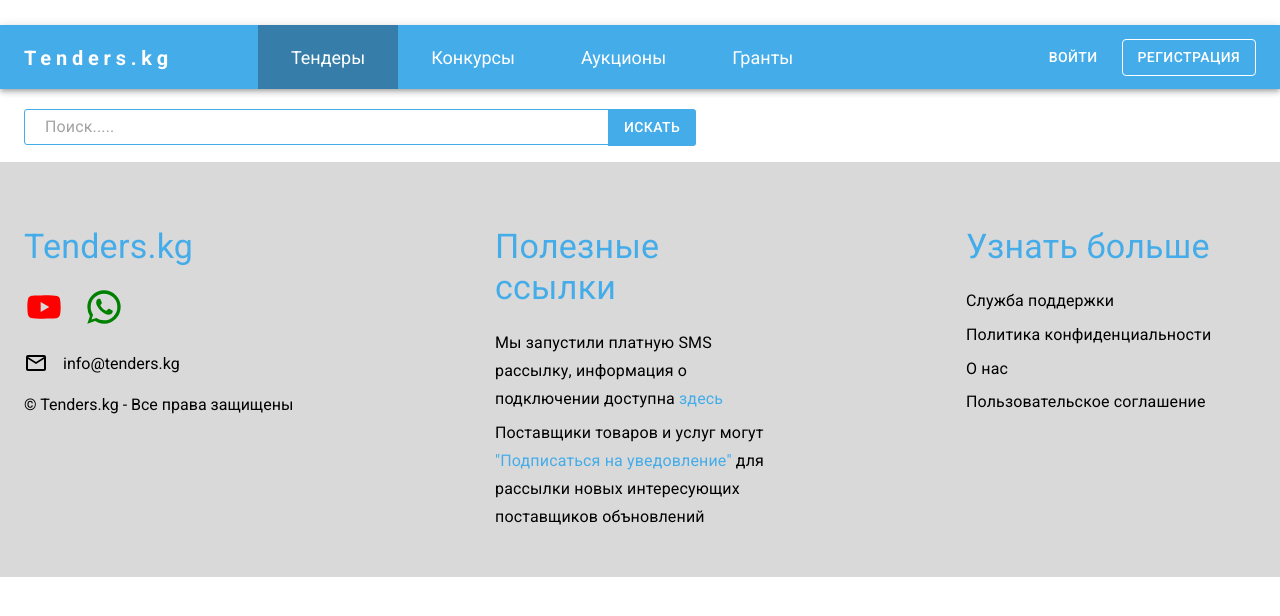
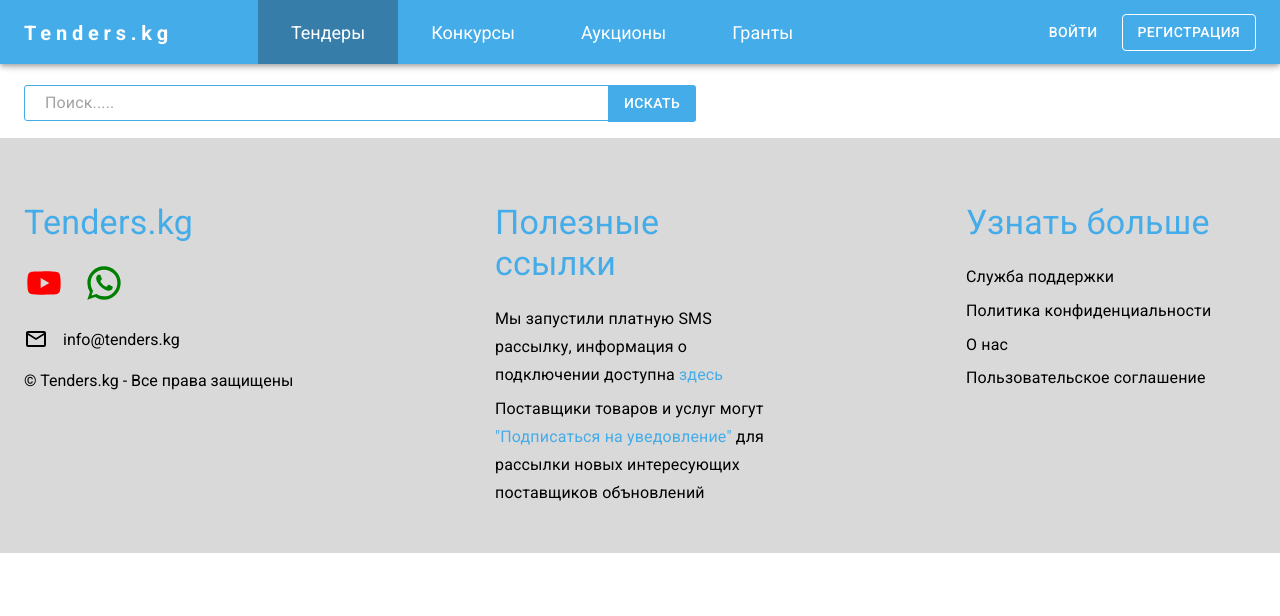
Before and after one commit to Jakyp-05/tender-kg, a React (Vite) app: page / in a window 1280 px wide. Shown: the top 616 px of the page. Built offline with nearby package versions, Linux system fonts and the light colour scheme; a web font is replaced by a local one.

Commit message:
master update header add class main

```diff
--- a/src/components/footer/Footer.jsx
+++ b/src/components/footer/Footer.jsx
@@ -12,7 +12,9 @@
                     <Typography variant='h4' sx={{color: '#44ACE9'}}>Tenders.kg</Typography>
                     <div style={{marginTop: '20px', display: 'flex', flexDirection: 'column', gap: '20px'}}>
                         <start style={{display: 'flex', alignItems: 'center', gap: '20px'}}>
-                            <Link href='https://www.youtube.com'><YouTube style={{color: 'red', fontSize: 40}}/></Link>
+                            <Link href='https://www.youtube.com/@tenderskg1506' target="_blank">
+                              <YouTube style={{color: 'red', fontSize: 40}}/>
+                              </Link>
                             <Link href='https://web.whatsapp.com/'><WhatsApp style={{color: 'green', fontSize: 40}}/></Link>
                         </start>
                         <div style={{display: 'flex', alignItems: 'center', gap: '15px'}}>
--- a/src/components/header/Header.jsx
+++ b/src/components/header/Header.jsx
@@ -43,7 +43,7 @@
 
   return (
     <div className='wrapper'>
-      <AppBar position="static" className='app-bar' sx={{ background: "#44ACE9", height: "64px" }}>
+      <AppBar position="fixed" className='app-bar' sx={{ background: "#44ACE9", height: "64px" }}>
         <Container maxWidth="xl">
           <Toolbar className='toolbar' disableGutters sx={{
             display: 'flex', justifyContent: "space-between",
--- a/src/components/home/Home.jsx
+++ b/src/components/home/Home.jsx
@@ -24,8 +24,9 @@
   const SIZES = ['Тендеры', 'Конкурсы', 'Аукционы', 'Запросы коммерческих предложений', 'Запросы котировок', 'Запрос на выражение заинтересованности', 'Реализации', 'Запросы грантовых предложений', 'Прочие'];
 
   const [selectedIndex, setSelectedIndex] = React.useState(-1);
+
   return (
-    <Container maxWidth={'xl'}>
+    <Container maxWidth={'xl'} className='main'>
     <section className='section'>
         <div className='search-main'>
           <InputBase
--- a/src/sass/index.scss
+++ b/src/sass/index.scss
@@ -1 +1,14 @@
 @import './basic/all', './block/all', './media/all';
+
+
+html, body {
+    height: 100%;
+}
+
+.wrapper {
+    height: 65px;
+ }
+
+.main {
+    height: calc(100% - 65px);
+ }
```
